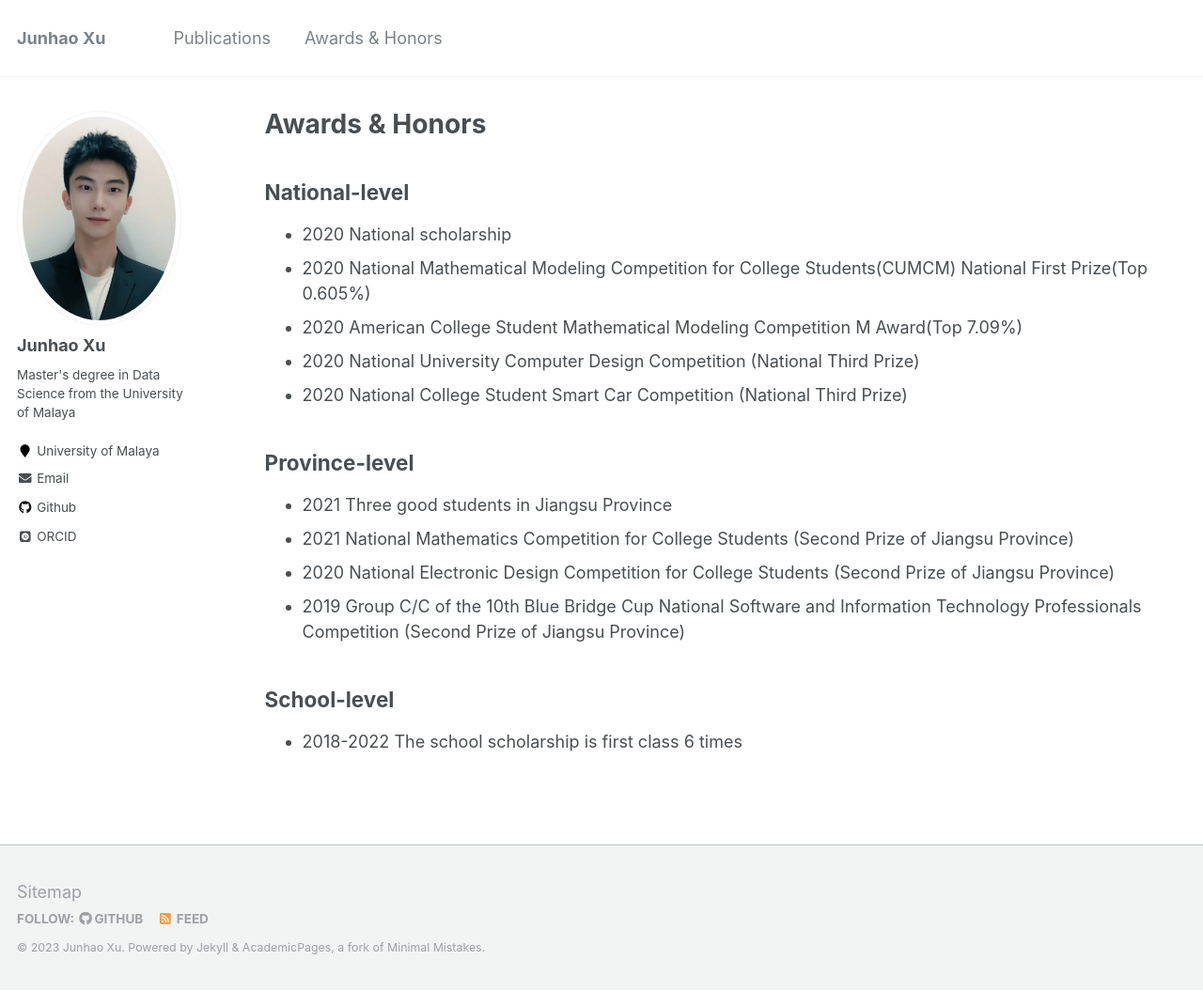
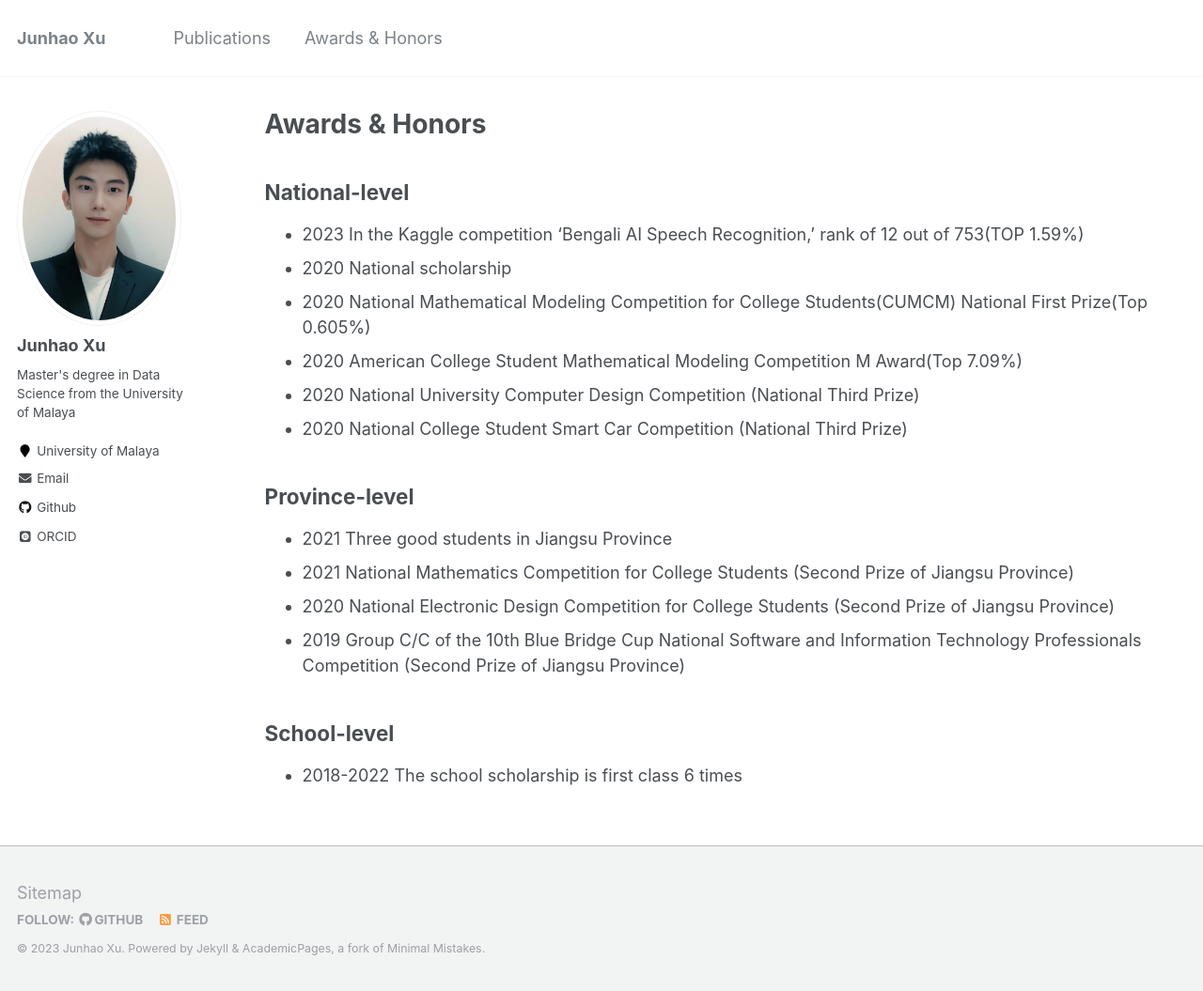
Before and after one commit to Junhao6666/Junhao6666.github.io, a Jekyll site: the page built from _pages/Awards & Honors.md, in a window 1280 px wide and 1055 px high. Shown: the whole window at 94% size. Built offline with Jekyll 4.4.1, drawn with Linux system fonts in a browser that asks for light colours; some web fonts are replaced.

Commit message:
Update Awards & Honors.md

```diff
--- a/_pages/Awards & Honors.md
+++ b/_pages/Awards & Honors.md
@@ -6,6 +6,7 @@ author_profile: true
 ---
 
 ##  National-level
+*  2023 In the Kaggle competition 'Bengali AI Speech Recognition,' rank of 12 out of 753(TOP 1.59%)
 *  2020 National scholarship
 *  2020 National Mathematical Modeling Competition for College Students(CUMCM) National First Prize(Top 0.605%)
 *  2020 American College Student Mathematical Modeling Competition M Award(Top 7.09%)
```
